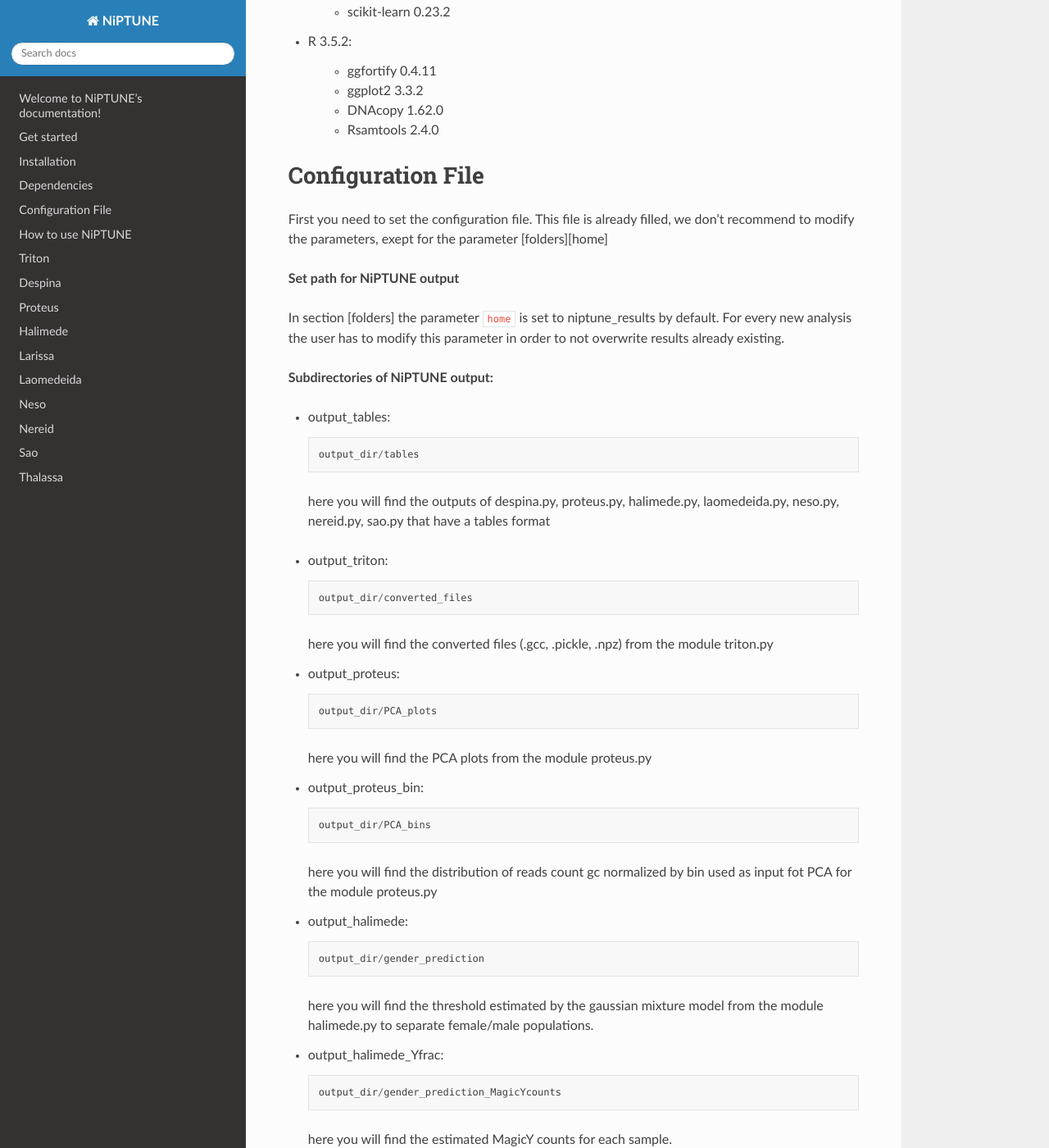
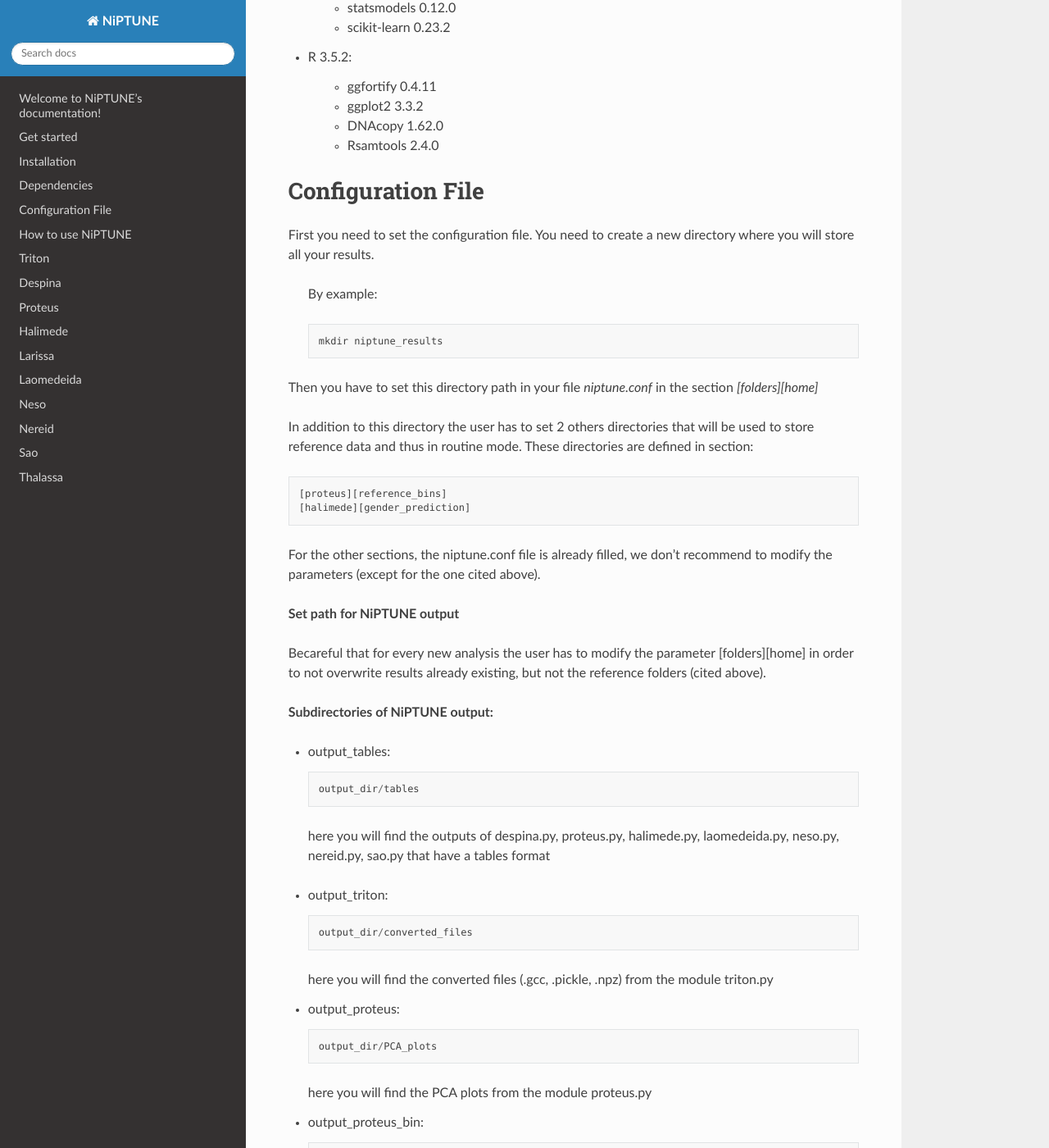
Before and after one commit to dprat/niptune_docs, a Sphinx documentation site: the page built from docs/index.rst, in a window 1280 px wide and 1400 px high, scrolled down 664 px. Shown: the whole window at 82% size. Built offline with Sphinx 7.4.7 and the Read the Docs theme 2.0.0, drawn with Linux system fonts in a browser that asks for light colours; some of the changed text lies outside the part shown.

Commit message:
update docs

```diff
--- a/docs/index.rst
+++ b/docs/index.rst
@@ -23,7 +23,10 @@ Each module can be used as a python stand alone.
 
 Installation
 ===================================
-pip install NiPTUNE
+
+ ::
+
+   pip install NiPTUNE
 
 
 
@@ -53,12 +56,25 @@ Configuration File
 ===================================
 
 First you need to set the configuration file.
-This file is already filled, we don't recommend to modify the parameters, exept for the parameter [folders][home]
+You need to create a new directory where you will store all your results.
+
+ By example::
+
+   mkdir niptune_results
+
+Then you have to set this directory path in your file `niptune.conf` in the section `[folders][home]`
+
+In addition to this directory the user has to set 2 others directories that will be used to store reference data and thus in routine mode.
+These directories are defined in section::
+
+[proteus][reference_bins]
+[halimede][gender_prediction]
+
+For the other sections, the niptune.conf file is already filled, we don't recommend to modify the parameters (except for the one cited above).
 
 **Set path for NiPTUNE output**
 
-In section [folders] the parameter ``home`` is set to niptune_results by default.
-For every new analysis the user has to modify this parameter in order to not overwrite results already existing.
+Becareful that for every new analysis the user has to modify the parameter [folders][home] in order to not overwrite results already existing, but not the reference folders (cited above).
 
 
 
@@ -77,7 +93,7 @@ For every new analysis the user has to modify this parameter in order to not ove
 * output_proteus::
 
    output_dir/PCA_plots
-  here you will find the PCA plots  from the module proteus.py
+  here you will find the PCA plots from the module proteus.py
 
 * output_proteus_bin::
 
@@ -123,9 +139,11 @@ For every new analysis the user has to modify this parameter in order to not ove
 How to use NiPTUNE
 ===================================
 
-First of all you need to create your configuration file in an empty directory.
+First step consist in setting your configuration file.
+You need to create a new directory where you will store all your results.
+Then you have to set this directory path in your file `niptune.conf` in the section `[folders][home]`
 
-Once it's done go in directory where you created this file.
+Once it's done go in the directory where you created this file.
 Then from here you can launch every NiPTUNE stand alone.
 
 You can use NiPTUNE in 2 different ways : reference mode and routine mode.
@@ -140,6 +158,8 @@ For the others tools there is no need of reference.
 
 
 Usage example:
+
+You need to create a folder in which you will place
 
 * Triton::
 
```
Also changed, not shown: 5 other files.
